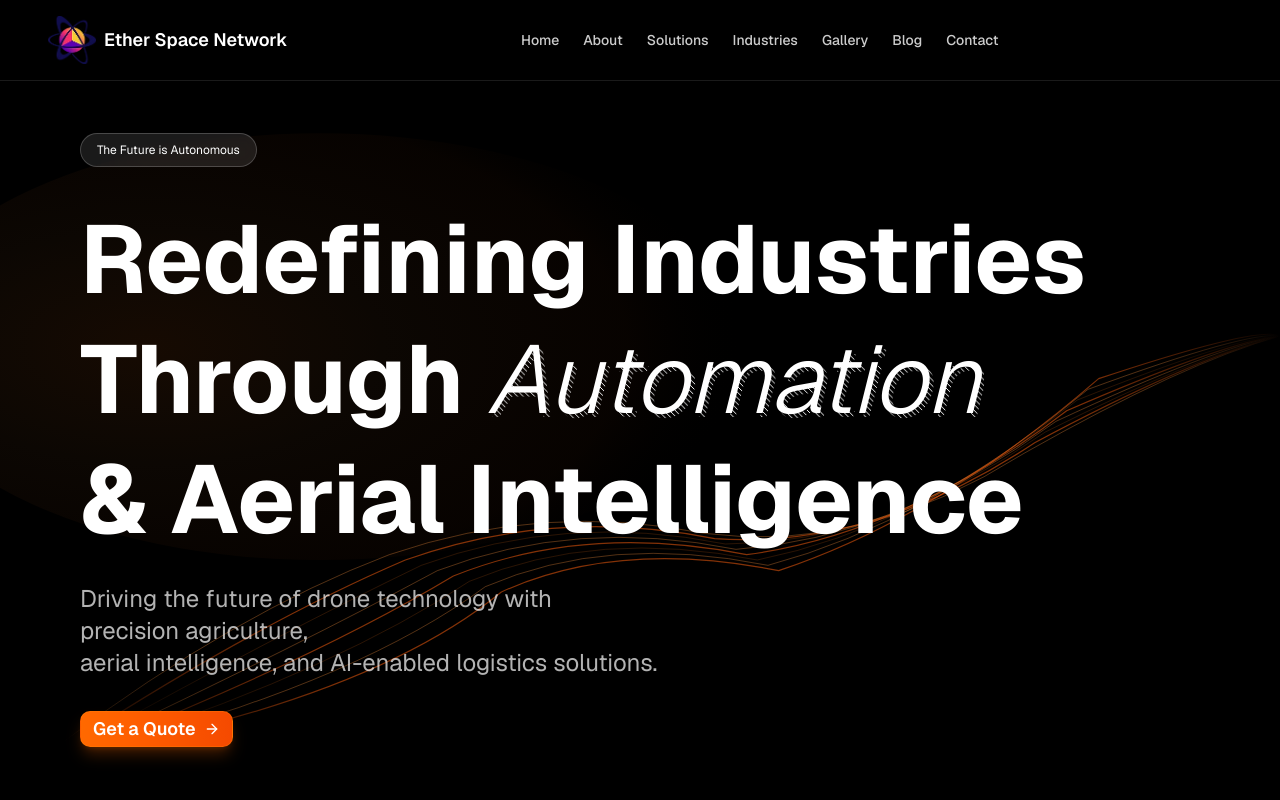
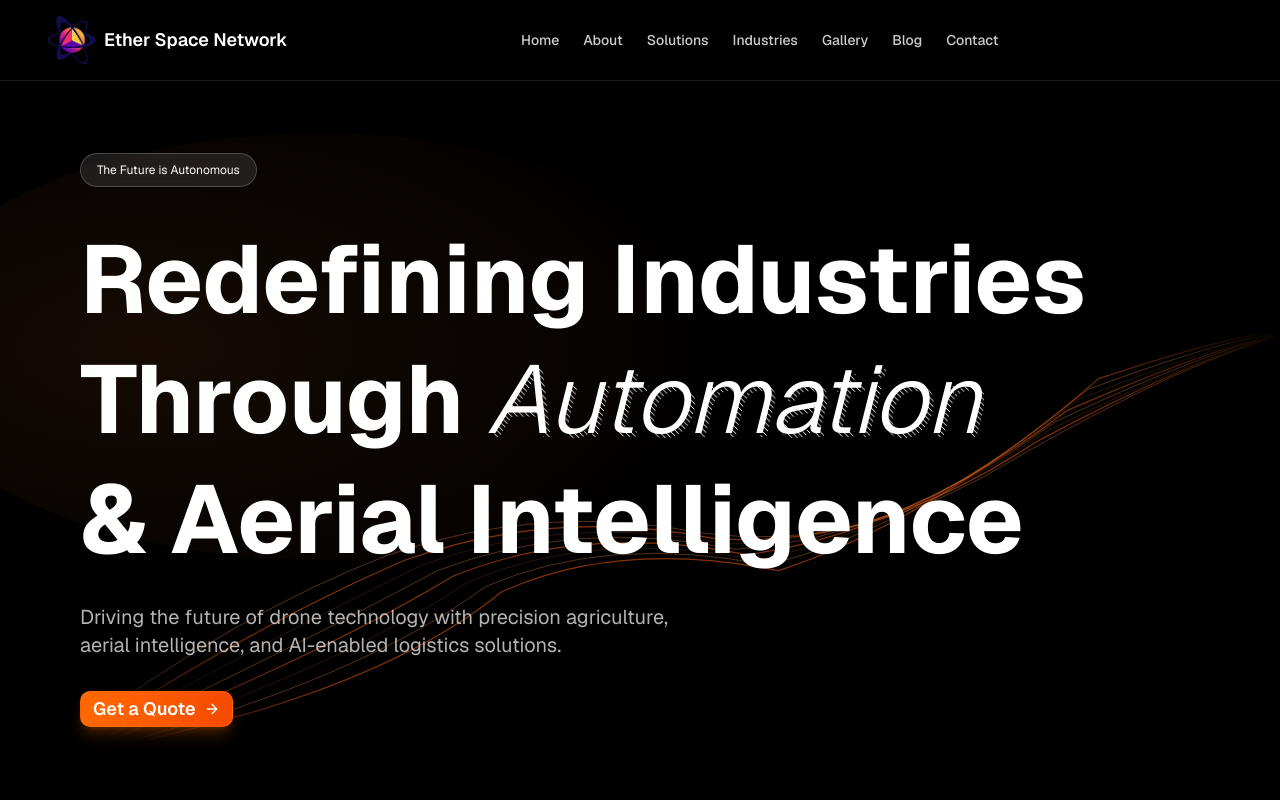
Before and after one commit to vjk7989/v0-remix-of-esn, a Next.js app: page / in a window 1280 px wide. Shown: the top 800 px of the page. Built offline with nearby package versions, Linux system fonts and the light colour scheme.

Commit message:
feat: sync main changes into v0-remix-of-esn project
Update all files and assets from main branch.

#VERCEL_SKIP

Co-authored-by: null <92521801+vjk7989@users.noreply.github.com>

```diff
--- a/app/page.tsx
+++ b/app/page.tsx
@@ -221,7 +221,7 @@ export default function HomePage() {
             </div>
           </div>
 
-          <h1 className="text-white text-4xl sm:text-3xl md:text-5xl lg:text-6xl xl:text-8xl font-bold leading-tight mb-4 sm:mb-6 text-balance">
+          <h1 className="text-white text-4xl sm:text-3xl md:text-5xl xl:text-8xl font-bold leading-tight mb-4 sm:mb-6 text-balance lg:text-4xl">
             Redefining Industries
             <br />
             Through{" "}
@@ -231,7 +231,7 @@ export default function HomePage() {
             <br />& Aerial Intelligence
           </h1>
 
-          <p className="text-white/70 text-sm sm:text-base md:text-sm lg:text-2xl mb-6 sm:mb-8 max-w-2xl text-pretty">
+          <p className="text-white/70 text-sm sm:text-base md:text-sm mb-6 sm:mb-8 max-w-2xl text-pretty lg:text-xl">
             Driving the future of drone technology with precision agriculture,
             <br className="hidden sm:block" />
             <span className="sm:hidden"> </span>
```
Also changed, not shown: next.config.mjs (line endings or trailing spaces), 2 other files (tests, documents, lock files or other folders).
